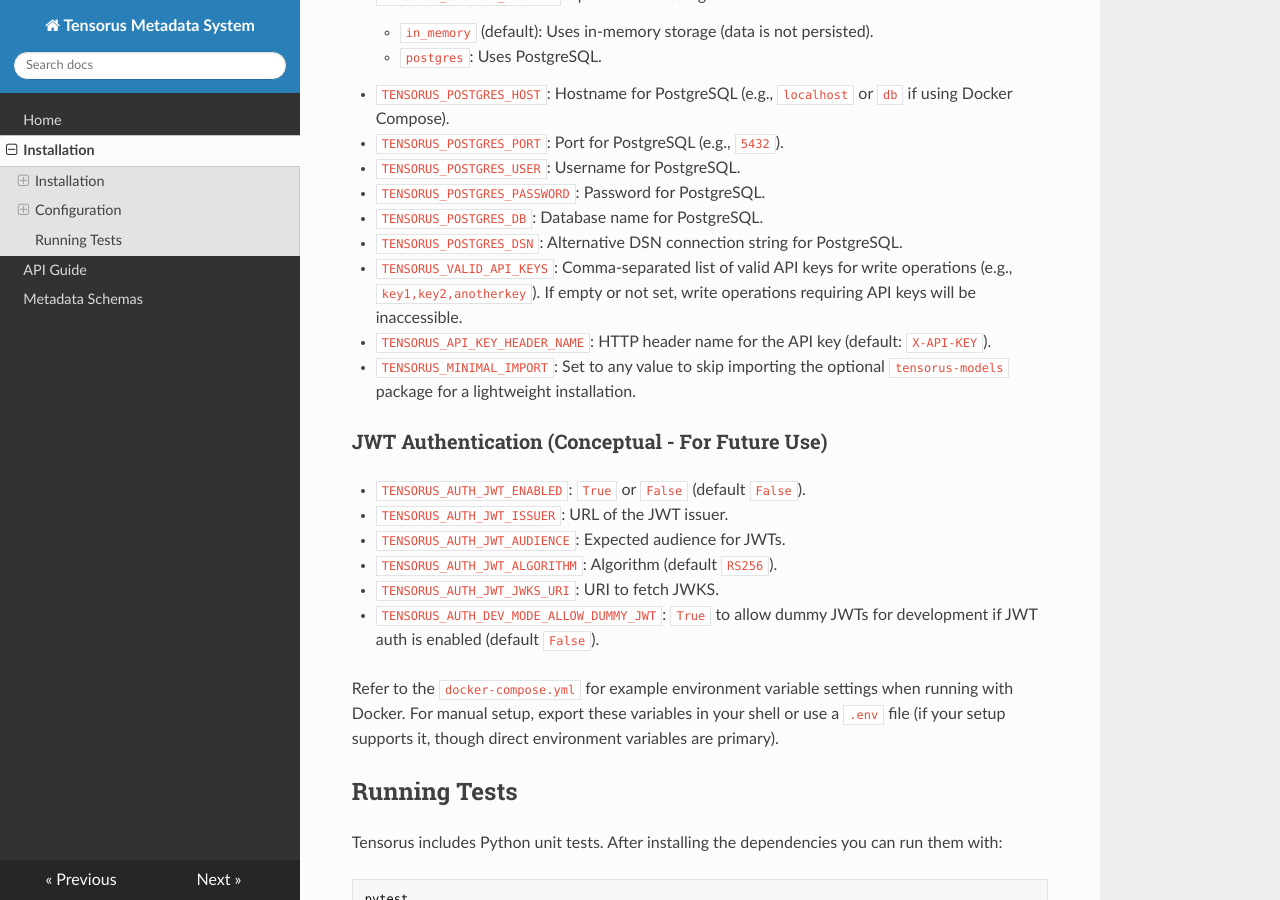
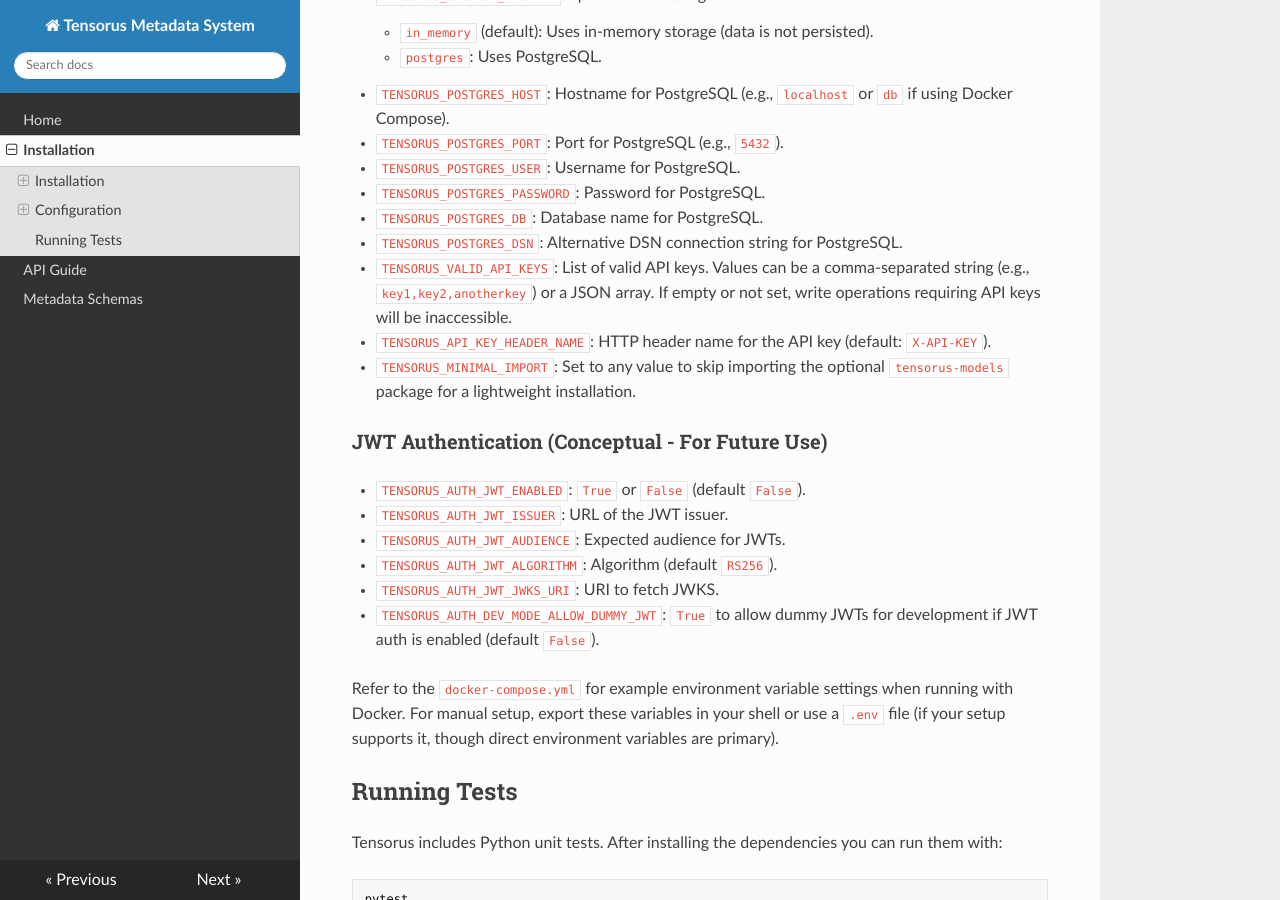
Before and after one commit to tensorus/tensorus, an MkDocs documentation site: the page built from docs/installation.md, in a window 1280 px wide and 900 px high, scrolled down 1150 px. Built offline with MkDocs 1.6.1, drawn with Linux system fonts in a browser that asks for light colours; nearby versions of some CDN libraries.

Commit message:
fix env parsing for VALID_API_KEYS

```diff
--- a/docker-compose.yml
+++ b/docker-compose.yml
@@ -21,7 +21,7 @@
       TENSORUS_POSTGRES_DB: tensorus_db_compose
       # TENSORUS_POSTGRES_DSN: "" # Can be set if preferred over individual params
       TENSORUS_API_KEY_HEADER_NAME: "X-API-KEY"
-      TENSORUS_VALID_API_KEYS: "compose_key1,another_secure_key" # Example keys
+      TENSORUS_VALID_API_KEYS: "compose_key1,another_secure_key" # Comma-separated or JSON list of keys
       TENSORUS_AUTH_JWT_ENABLED: "False"
       # TENSORUS_AUTH_JWT_ISSUER: "your_issuer_here"
       # TENSORUS_AUTH_JWT_AUDIENCE: "tensorus_api_audience"
--- a/docs/installation.md
+++ b/docs/installation.md
@@ -63,7 +63,7 @@
 *   `TENSORUS_POSTGRES_PASSWORD`: Password for PostgreSQL.
 *   `TENSORUS_POSTGRES_DB`: Database name for PostgreSQL.
 *   `TENSORUS_POSTGRES_DSN`: Alternative DSN connection string for PostgreSQL.
-*   `TENSORUS_VALID_API_KEYS`: Comma-separated list of valid API keys for write operations (e.g., `key1,key2,anotherkey`). If empty or not set, write operations requiring API keys will be inaccessible.
+*   `TENSORUS_VALID_API_KEYS`: List of valid API keys. Values can be a comma-separated string (e.g., `key1,key2,anotherkey`) or a JSON array. If empty or not set, write operations requiring API keys will be inaccessible.
 *   `TENSORUS_API_KEY_HEADER_NAME`: HTTP header name for the API key (default: `X-API-KEY`).
 *   `TENSORUS_MINIMAL_IMPORT`: Set to any value to skip importing the optional
     `tensorus-models` package for a lightweight installation.
```
Also changed, not shown: 2 other files.
